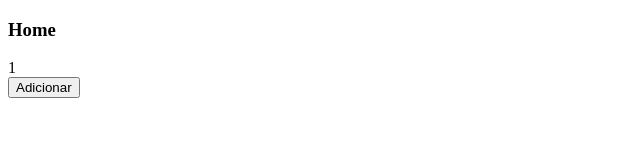
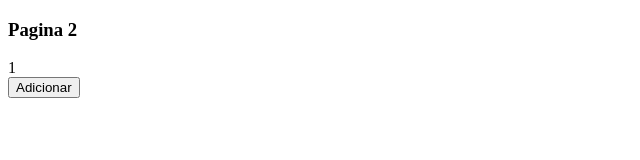
Before and after one commit to fernando-fte/nextjs, a Next.js app: page / in a window 1280 px wide. Shown: the top 160 px of the page, without its empty margins (0-640 px from the left). Built offline with nearby package versions, Linux system fonts and the light colour scheme.

Commit message:
Update index.js

```diff
--- a/pages/index.js
+++ b/pages/index.js
@@ -3,7 +3,7 @@ import { useState } from "react";
 function Home() {
     return (
         <div>
-            <h3>Home</h3>
+            <h3>Pagina 2</h3>
             <Contador />
         </div>
     );
```
